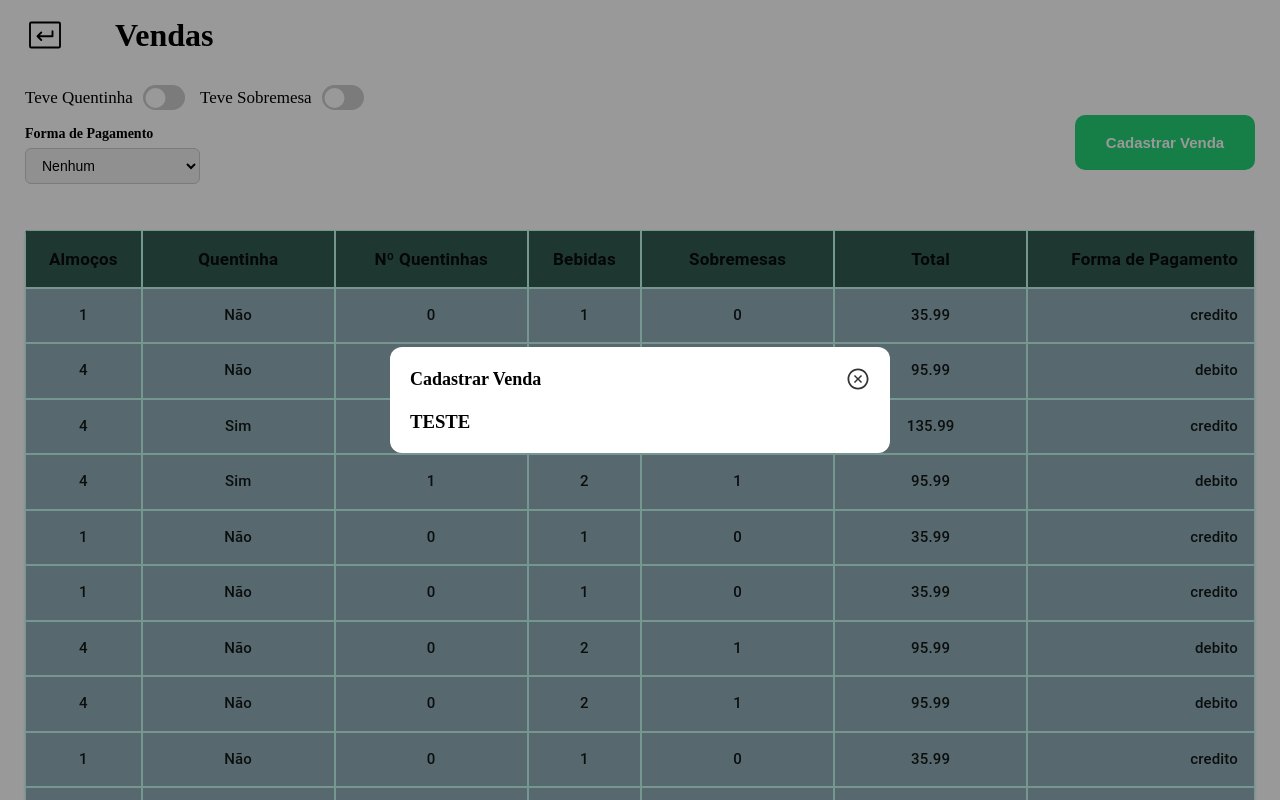
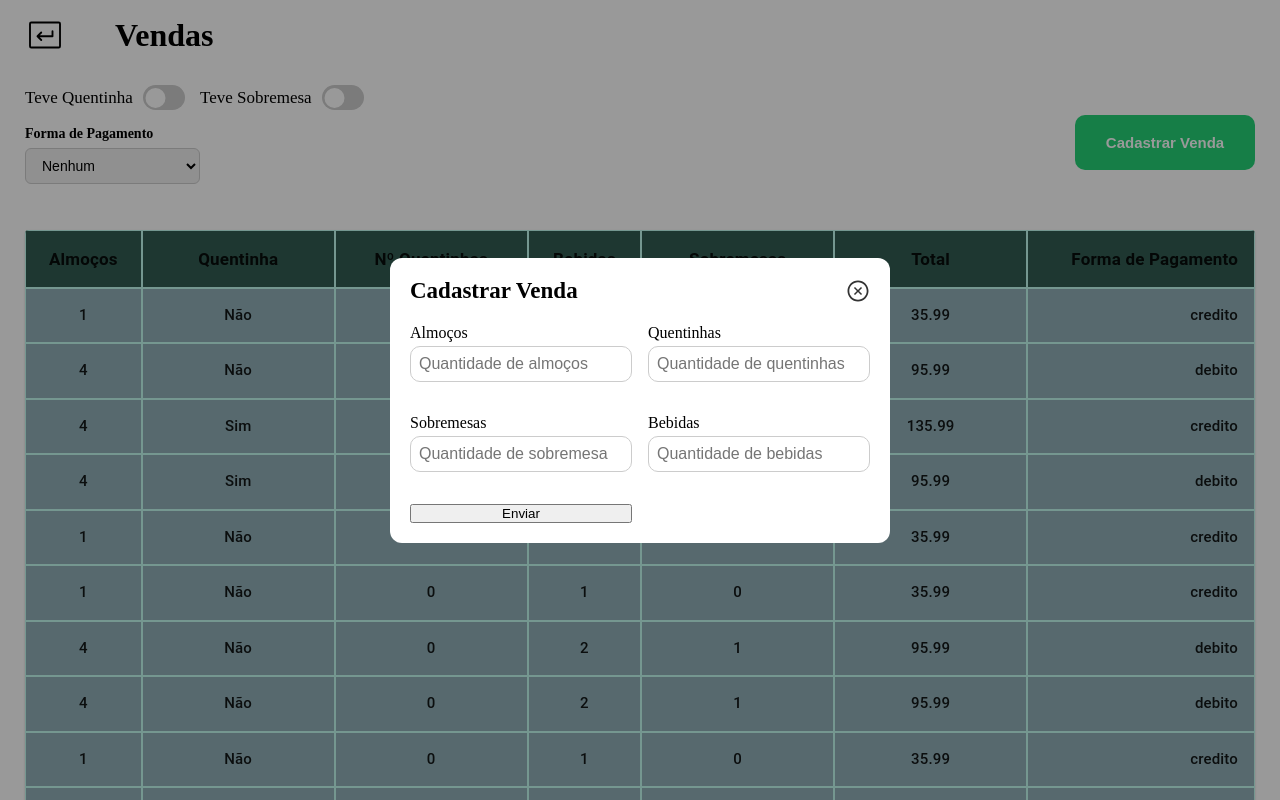
Before and after one commit to MabiuMoura/restaurante, a React (Vite) app: page /recebimentos in a window 1280 px wide. Both pictures are taken after a click on the button "Cadastrar Venda". Built offline with nearby package versions, Linux system fonts and the light colour scheme.

Commit message:
creation of the add receipts modal

```diff
--- a/package.json
+++ b/package.json
@@ -12,15 +12,18 @@
   "dependencies": {
     "@emotion/react": "^11.14.0",
     "@emotion/styled": "^11.14.0",
+    "@hookform/resolvers": "^5.0.1",
     "@mui/material": "^7.1.0",
     "@mui/styled-engine-sc": "^7.1.0",
     "react": "^19.1.0",
     "react-dom": "^19.1.0",
+    "react-hook-form": "^7.56.4",
     "react-icons": "^5.5.0",
     "react-router-dom": "^7.5.3",
     "react-switch": "^7.1.0",
     "react-toastify": "^11.0.5",
-    "styled-components": "^6.1.18"
+    "styled-components": "^6.1.18",
+    "zod": "^3.25.28"
   },
   "devDependencies": {
     "@eslint/js": "^9.25.0",
--- /dev/null
+++ b/src/components/CommonInput/index.tsx
@@ -0,0 +1,46 @@
+import * as S from './styles';
+
+type CommonInputProps = {
+  label: string;
+  name: string;
+  type?: string;
+  placeholder?: string;
+  errorMessage?: string;
+  value?: string | number;
+  onChange?: (e: React.ChangeEvent<HTMLInputElement>) => void;
+  onBlur?: (e: React.FocusEvent<HTMLInputElement>) => void;
+  inputRef?: React.Ref<HTMLInputElement>;
+};
+
+const CommonInput = ({
+  label,
+  name,
+  type = "text",
+  placeholder,
+  errorMessage,
+  value,
+  onChange,
+  onBlur,
+  inputRef,
+}:CommonInputProps) => {
+
+  return (
+    <S.Wrapper>
+      <S.Label>{label}</S.Label>
+      <S.Input
+        id={name}
+        name={name}
+        type={type}
+        placeholder={placeholder}
+        value={value}
+        onChange={onChange}
+        onBlur={onBlur}
+        hasError={!!errorMessage}
+        ref={inputRef}
+      />
+      {errorMessage && <S.Error>{errorMessage}</S.Error>}
+    </S.Wrapper>
+  );
+}
+
+export default CommonInput;
--- /dev/null
+++ b/src/components/CommonInput/styles.ts
@@ -0,0 +1,30 @@
+import styled from 'styled-components';
+
+export const Wrapper = styled.div`
+  margin-bottom: 1rem;
+`;
+
+export const Label = styled.label`
+  display: block;
+  margin-bottom: 0.25rem;
+  font-weight: 500;
+`;
+
+export const Input = styled.input<{ hasError?: boolean }>`
+  width: 100%;
+  padding: 0.5rem;
+  border: 1px solid ${({ hasError }) => (hasError ? "red" : "#ccc")};
+  border-radius: 10px;
+  font-size: 1rem;
+
+  &:focus {
+    outline: none;
+    border-color: ${({ hasError }) => (hasError ? "red" : "#666")};
+  }
+`;
+
+export const Error = styled.p`
+  color: red;
+  margin-top: 0.25rem;
+  font-size: 0.875rem;
+`;
--- a/src/components/Modal/index.tsx
+++ b/src/components/Modal/index.tsx
@@ -1,3 +1,4 @@
+import { useEffect } from 'react';
 import * as S from './styles';
 
 interface ModalProps {
@@ -8,10 +9,33 @@ interface ModalProps {
 }
 
 const Modal = ({ title, onClose, isOpen, children }:ModalProps)   => {
+
+    const handleOverlayClick = (e: React.MouseEvent<HTMLDivElement>) => {
+        if (e.target === e.currentTarget) {
+            onClose();
+        }
+    };
+
+    useEffect(() => {
+        const handleEsc = (e: KeyboardEvent) => {
+        if (e.key === 'Escape') {
+            onClose();
+        }
+        };
+
+        if (isOpen) {
+            window.addEventListener('keydown', handleEsc);
+        }
+
+        return () => {
+            window.removeEventListener('keydown', handleEsc);
+        };
+    }, [isOpen, onClose]);
+
     if (!isOpen) return null;
 
       return (
-        <S.Overlay>
+        <S.Overlay onClick={handleOverlayClick} >
             <S.ModalContainer>
                 <S.ModalHeader>
                     <S.ModalTitle>{title}</S.ModalTitle>
--- a/src/components/Modal/styles.ts
+++ b/src/components/Modal/styles.ts
@@ -30,7 +30,7 @@ export const ModalHeader = styled.div`
 `;
 
 export const ModalTitle = styled.h2`
-  font-size: 18px;
+  font-size: 23px;
   font-weight: 600;
   margin: 0;
 `;
--- a/src/shared/constants/interfaces.ts
+++ b/src/shared/constants/interfaces.ts
@@ -14,4 +14,4 @@ export interface ColumnTable {
   minWidth?: number;
   align?: 'right' | 'left' | 'center';
   format?: (value: any) => string;
-}
+};
--- /dev/null
+++ b/src/shared/constants/schemas.ts
@@ -0,0 +1,8 @@
+import { z } from "zod";
+
+export const addReceipt = z.object({
+  almocos: z.number().min(0, "Número de almoços deve ser no mínimo 0."),
+  quentinhas: z.number().min(0, "Número de quentinhas deve ser no mínimo 0."),
+  sobremesas: z.number().min(0, "Número de sobremesas deve ser no mínimo 0."),
+  bebidas: z.number().min(0, "Número de bebidas deve ser no mínimo 0."),
+});
--- /dev/null
+++ b/src/views/Receipts/components/Modals/AddReceiptModal/index.tsx
@@ -0,0 +1,72 @@
+import {Form, useForm} from 'react-hook-form';
+import { toast } from "react-toastify";
+import { zodResolver } from "@hookform/resolvers/zod";
+import { addReceipt } from '../../../../../shared/constants/schemas';
+import CommonInput from '../../../../../components/CommonInput';
+import * as S from './styles';
+
+
+const AddReceiptModal = () => {
+    const {
+        register,
+        handleSubmit,
+        formState: { errors },
+        } = useForm({ resolver: zodResolver(addReceipt),
+    });
+
+     const onSubmit = (data: any) => {
+        console.log(data);
+        toast.success("Recibo adicionado com sucesso!");
+    };
+
+    return (
+        <S.Form  onSubmit={handleSubmit(onSubmit)}>
+            <CommonInput
+                label="Almoços"
+                name="almocos"
+                type="number"
+                placeholder="Quantidade de almoços"
+                inputRef={register("almocos", { valueAsNumber: true }).ref}
+                onChange={register("almocos").onChange}
+                onBlur={register("almocos").onBlur}
+                errorMessage={errors.almocos?.message}
+            />
+            <CommonInput
+                label="Quentinhas"
+                name="quentinhas"
+                type="number"
+                placeholder="Quantidade de quentinhas"
+                inputRef={register("quentinhas", { valueAsNumber: true }).ref}
+                onChange={register("quentinhas").onChange}
+                onBlur={register("quentinhas").onBlur}
+                errorMessage={errors.quentinhas?.message}
+            />
+
+            <CommonInput
+                label="Sobremesas"
+                name="sobremesas"
+                type="number"
+                placeholder="Quantidade de sobremesas"
+                inputRef={register("sobremesas", { valueAsNumber: true }).ref}
+                onChange={register("sobremesas").onChange}
+                onBlur={register("sobremesas").onBlur}
+                errorMessage={errors.sobremesas?.message}
+            />
+
+            <CommonInput
+                label="Bebidas"
+                name="bebidas"
+                type="number"
+                placeholder="Quantidade de bebidas"
+                inputRef={register("bebidas", { valueAsNumber: true }).ref}
+                onChange={register("bebidas").onChange}
+                onBlur={register("bebidas").onBlur}
+                errorMessage={errors.bebidas?.message}
+            />
+
+            <button type="submit">Enviar</button>
+                </S.Form>
+    )
+}
+
+export default AddReceiptModal;
--- /dev/null
+++ b/src/views/Receipts/components/Modals/AddReceiptModal/styles.ts
@@ -0,0 +1,8 @@
+import styled from "styled-components";
+
+
+export const Form = styled.form`
+  display: grid;
+  grid-template-columns: 1fr 1fr;
+  gap: 1rem;
+`;
--- a/src/views/Receipts/index.tsx
+++ b/src/views/Receipts/index.tsx
@@ -8,6 +8,7 @@ import { useState } from "react";
 import SwitchButton from "../../components/SwitchButton";
 import CommonButton from "../../components/CommonButton";
 import Modal from "../../components/Modal";
+import AddReceiptModal from "./components/Modals/AddReceiptModal";
 
 const Receipts = () => {
     const [hasQuentinha, setHasQuentinha] = useState(false);
@@ -52,7 +53,7 @@ const Receipts = () => {
                 </S.OpenModalButtonContainer>
 
                 <Modal title="Cadastrar Venda" onClose={() => setModalOpen(false)} isOpen={ModalOpen}>
-                    <h3>TESTE</h3>
+                    <AddReceiptModal></AddReceiptModal>
                 </Modal>
             </S.ReceiptsSearchContainer>
 
```
Also changed, not shown: 1 other file (tests, documents, lock files or other folders).
